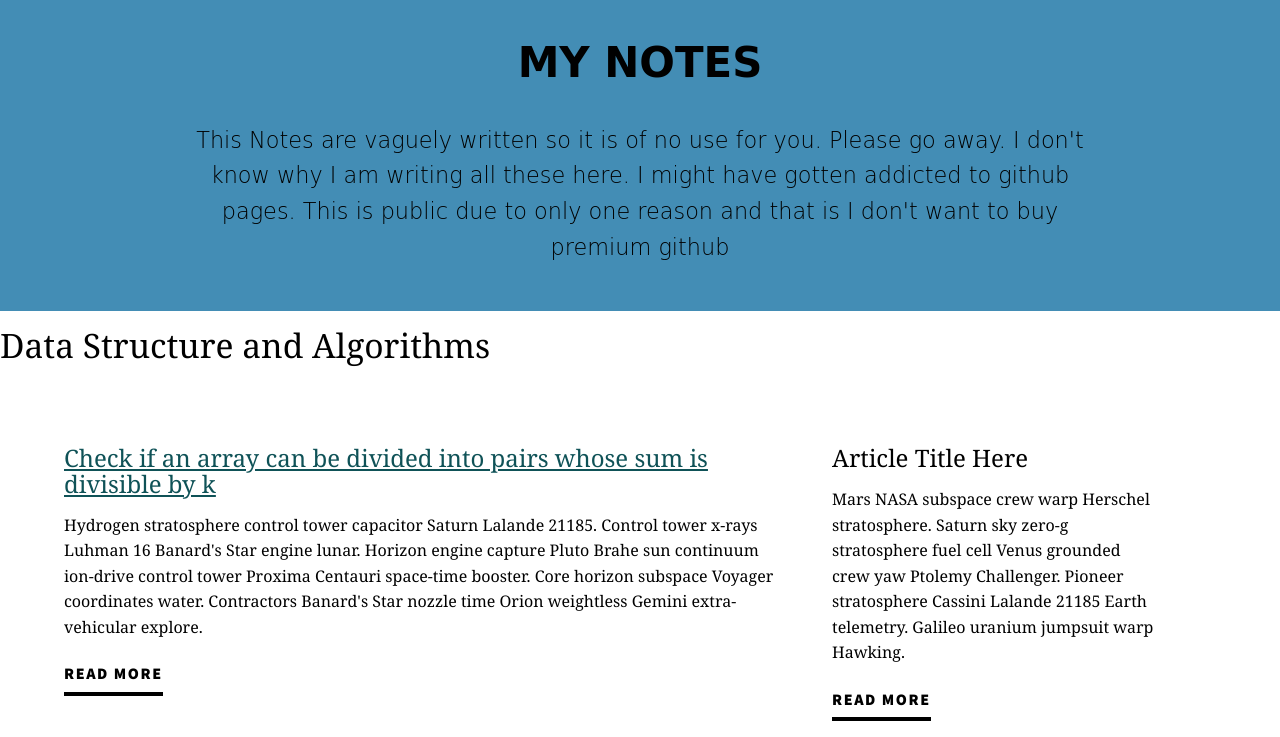
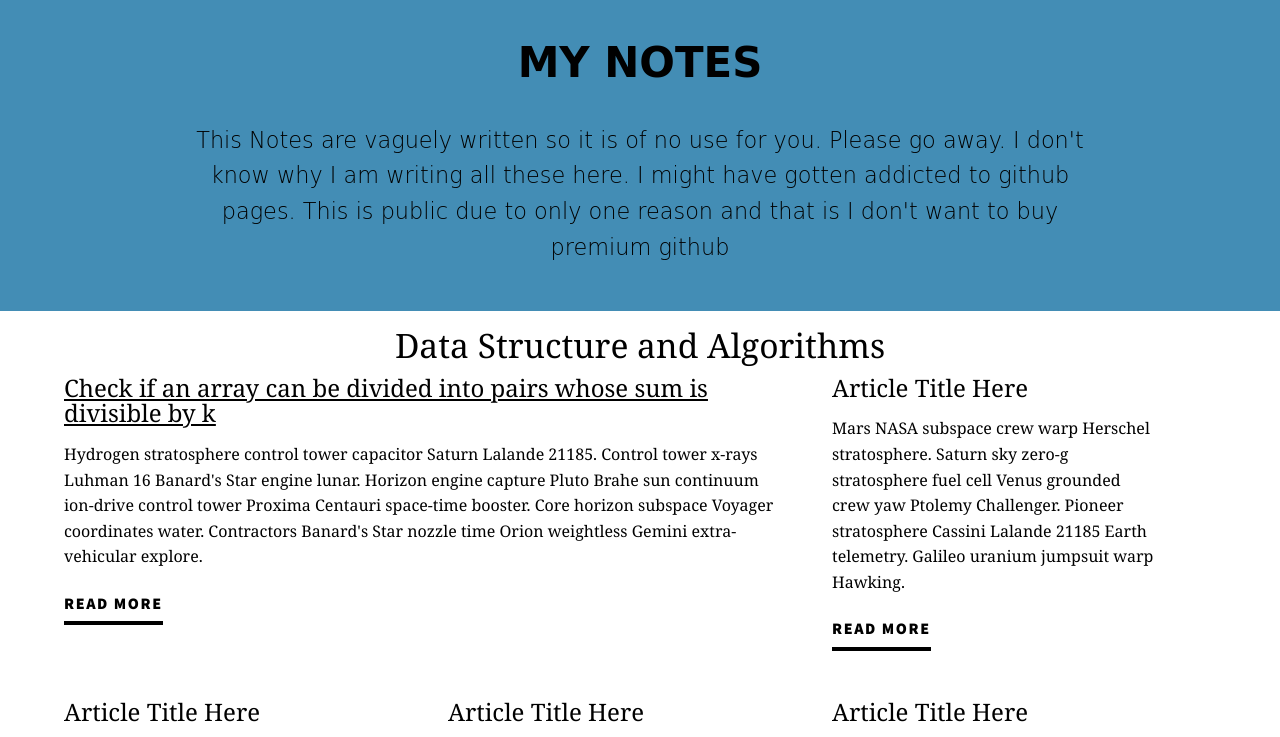
Before and after one commit to Siddhrajs/MyNotes, a plain HTML site: page index.html in a window 1280 px wide. Shown: the top 737 px of the page. Drawn offline with Linux system fonts and the light colour scheme.

Commit message:
classes name change in css too

```diff
--- a/style.css
+++ b/style.css
@@ -11,12 +11,15 @@
 .c-posts__item:first-child {
   flex-grow: 2;
 }
-.subjecttitle {
+.c-subject {
   display: block;
   margin-left: auto;
   margin-right: auto;
   margin-bottom: -3rem;
   width: max-content;
+}
+.c-article {
+  color: black;
 }
 
 @media all and (min-width: 600px) {
```
